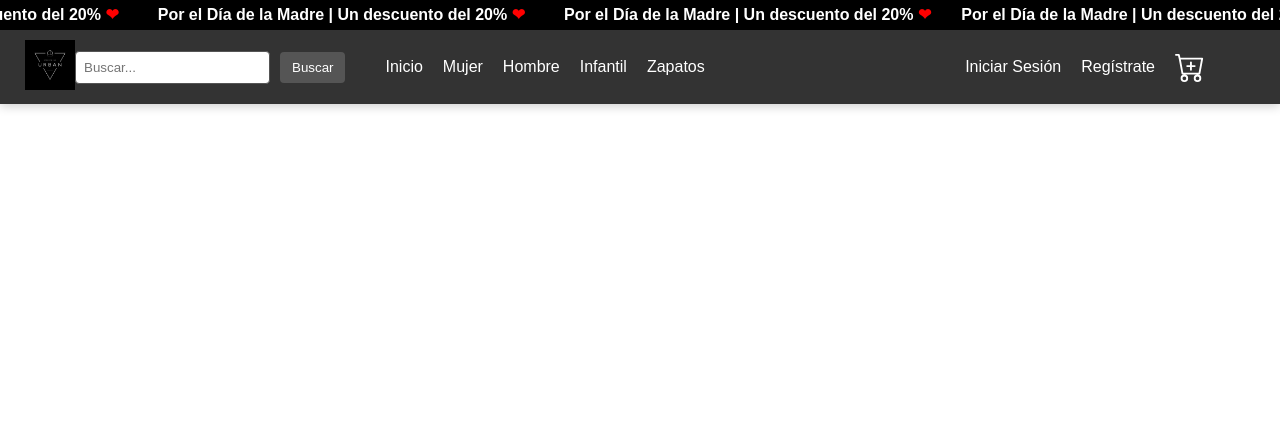
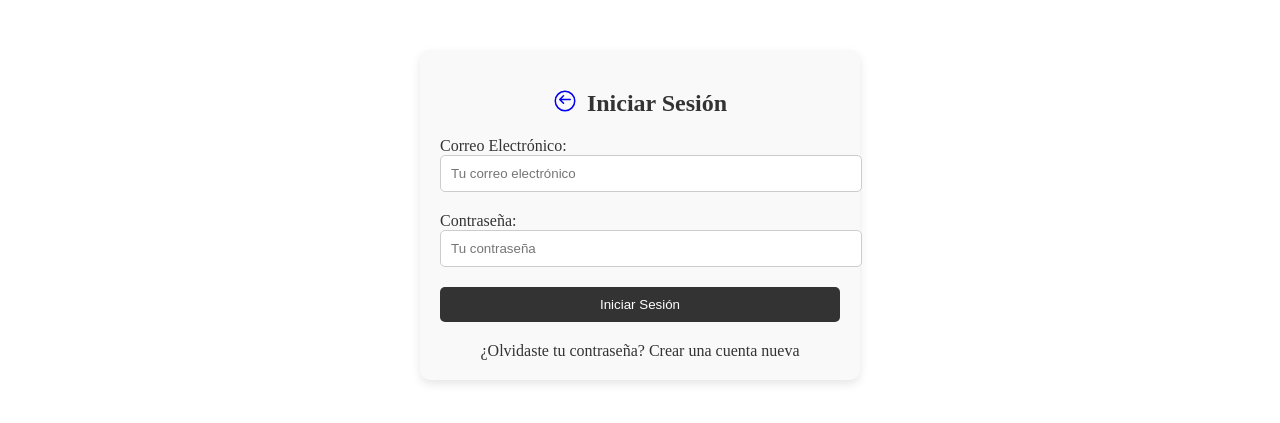
Before and after one commit to CristianF05/ecoomers, a Laravel app: page /Login in a window 1280 px wide. Shown: the top 423 px of the page. Run offline with Laravel 12, Linux system fonts and the light colour scheme.

Commit message:
desarrollo de login y registro

```diff
--- /dev/null
+++ b/resources/css/login.css
@@ -0,0 +1,85 @@
+/* login.css */
+
+/* Estilo general para el contenedor del formulario de inicio de sesión */
+.login-container {
+    max-width: 400px; /* Ancho máximo del contenedor */
+    margin: 50px auto; /* Centrar el contenedor */
+    padding: 20px; /* Espacio interno */
+    background-color: #f9f9f9; /* Fondo claro */
+    box-shadow: 0px 4px 10px rgba(0, 0, 0, 0.1); /* Sombra para dar profundidad */
+    border-radius: 10px; /* Bordes redondeados */
+}
+
+/* Estilo para el encabezado con la flecha y el título */
+.header {
+    display: flex;
+    align-items: center; /* Alinear verticalmente al centro */
+    justify-content: center; /* Centrar horizontalmente */
+    gap: 10px; /* Espacio entre la flecha y el título */
+}
+
+/* Estilo para la flecha de retroceso */
+.back-link {
+    text-decoration: none; /* Sin subrayado */
+    cursor: pointer; /* Cambia el cursor al pasar por el enlace */
+    transition: color 0.3s; /* Suavidad al cambiar de color */
+}
+
+.back-link:hover {
+    color: #f1c40f; /* Color dorado al pasar el ratón */
+}
+
+/* Estilo para el título */
+h2 {
+    font-size: 1.5em; /* Tamaño del título */
+    color: #333; /* Color del texto */
+}
+
+/* Estilo para los campos del formulario */
+.form-group {
+    margin-bottom: 20px; /* Espacio entre campos */
+}
+
+.form-group label {
+    display: block; /* Mostrar en una línea separada */
+    color: #333; /* Color del texto */
+}
+
+.form-group input {
+    width: 100%; /* Ocupa todo el ancho del contenedor */
+    padding: 10px; /* Espacio interno */
+    border: 1px solid #ccc; /* Borde claro */
+    border-radius: 5px; /* Bordes redondeados */
+}
+
+/* Estilo para el botón de inicio de sesión */
+.login-btn {
+    width: 100%; /* El botón ocupa todo el ancho */
+    padding: 10px; /* Espacio interno */
+    background-color: #333; /* Color de fondo oscuro */
+    color: white; /* Color del texto */
+    border: none; /* Sin bordes */
+    border-radius: 5px; /* Bordes redondeados */
+    cursor: pointer; /* Cursor de puntero para interacción */
+    transition: background-color 0.3s; /* Suavidad al cambiar de color */
+}
+
+.login-btn:hover {
+    background-color: #555; /* Color más claro al pasar el ratón */
+}
+
+/* Estilo para los enlaces adicionales (recuperar contraseña, crear cuenta) */
+.additional-links {
+    text-align: center; /* Centrar los enlaces */
+    margin-top: 20px; /* Espacio encima de los enlaces adicionales */
+}
+
+.additional-links a {
+    text-decoration: none; /* Sin subrayado */
+    color: #333; /* Color del texto */
+    transition: color 0.3s; /* Suavidad al cambiar de color */
+}
+
+.additional-links a:hover {
+    color: #f1c40f; /* Color dorado al pasar el ratón */
+}
--- a/resources/views/Login.blade.php
+++ b/resources/views/Login.blade.php
@@ -3,67 +3,38 @@
 <head>
     <meta charset="UTF-8">
     <meta name="viewport" content="width=device-width, initial-scale=1.0">
-    <title>Document</title>
-    <link rel="stylesheet" href="../resources/css/menu.css">
+    <title>Iniciar Sesión</title>
+    <link rel="stylesheet" href="../resources/css/login.css">
 </head>
 <body>
-    <!-- Banner de desplazamiento para promociones -->
-    <div class="scrolling-banner" id="scrolling-banner">
-        <div class="scrolling-text-wrapper">
-            <!-- Duplicar el texto para un efecto continuo -->
-            <span class="scrolling-text">
-                Por el Día de la Madre | Un descuento del 20% <span style="color: red;">❤</span>
-                <span class="separator"></span>
-                Por el Día de la Madre | Un descuento del 20% <span style="color: red;">❤</span>
-                <span class="separator"></span>
-                Por el Día de la Madre | Un descuento del 20% <span style="color: red;">❤</span>
-            </span>
-            <!-- Segunda copia para efecto continuo -->
-            <span class="scrolling-text">
-                Por el Día de la Madre | Un descuento del 20% <span style="color: red;">❤</span>
-                <span class="separator"></span>
-                Por el Día de la Madre | Un descuento del 20% <span style="color: red;">❤</span>
-                <span class="separator"></span>
-                Por el Día de la Madre | Un descuento del 20% <span style="color: red;">❤</span>
-                <span class="separator"></span>
-                Por el Día de la Madre | Un descuento del 20% <span style="color: red;">❤</span>
-            </span>
+
+<div class="login-container">
+        <div class="header">
+            <a href="http://localhost/ecommers/public" class="back-link"> <!-- Icono de flecha para volver -->
+                <svg xmlns="http://www.w3.org/2000/svg" width="24" height="24" fill="currentColor" class="bi bi-arrow-left-circle" viewBox="0 0 16 16">
+                    <path fill-rule="evenodd" d="M8 15A7 7 0 1 0 8 1a7 7 0 0 0 0 14zm0-1A6 6 0 1 1 8 2a6 6 0 0 1 0 12zm3.5-6.5a.5.5 0 0 0 0-1H5.707l1.647-1.646a.5.5 0 1 0-.708-.708l-2.5 2.5a.5.5 0 0 0 0 .708l2.5 2.5a.5.5 0 0 0 .708-.708L5.707 7.5H11.5z"/>
+                </svg>
+            </a>
+            <h2>Iniciar Sesión</h2> <!-- Título del formulario -->
+        </div>
+
+        <form action="/login" method="POST"> <!-- Cambia la acción según tu servidor -->
+            <div class="form-group">
+                <label for="email">Correo Electrónico:</label>
+                <input type="email" id="email" name="email" required placeholder="Tu correo electrónico">
+            </div>
+            <div class="form-group">
+                <label for="password">Contraseña:</label>
+                <input type="password" id="password" name="password" required placeholder="Tu contraseña">
+            </div>
+            <button type="submit" class="login-btn">Iniciar Sesión</button> <!-- Botón para iniciar sesión -->
+        </form>
+
+        <div class="additional-links">
+            <a href="#forgot-password">¿Olvidaste tu contraseña?</a> <!-- Enlace para recuperar la contraseña -->
+            <a href="http://localhost/ecommers/public/Registrarse">Crear una cuenta nueva</a> <!-- Enlace para crear una cuenta nueva -->
         </div>
     </div>
 
-    <header>
-        <nav class="navbar">
-
-            <div class="navbar-left">
-                <!-- Botón del menú de hamburguesa para pantallas pequeñas -->
-                <span class="menu-toggle">&#9776;</span>
-                <!-- Enlace del logo que redirige a la página de inicio -->
-                <a href="http://localhost/ecommers/public" class="nabar-logo">
-                    <img src="../resources/Imagenes_P/logo.jpeg" alt="Logo de la empresa"> <!-- Inserta el logo aquí -->
-                </a>
-                <!-- Barra de búsqueda y botón -->
-                <input type="text" class="search-bar" placeholder="Buscar...">
-                <button class="search-button">Buscar</button> <!-- Botón de búsqueda -->
-                <ul class="nav-links">
-                    <li><a href="http://localhost/ecommers/public">Inicio</a></li>
-                    <li><a href="http://localhost/ecommers/public/Rmujer">Mujer</a></li>
-                    <li><a href="http://localhost/ecommers/public/Rhombre">Hombre</a></li>
-                    <li><a href="http://localhost/ecommers/public/Rniños">Infantil</a></li>
-                    <li><a href="http://localhost/ecommers/public/Zapatos">Zapatos</a></li>
-                </ul>
-            </div>
-            <div class="navbar-right">
-                <a href="http://localhost/ecommers/public/Login" class="nav-link">Iniciar Sesión</a>
-                <a href="http://localhost/ecommers/public/Registrarse" class="nav-link">Regístrate</a>
-                <a href="http://localhost/ecommers/public/Carrito" class="cart-link">
-                <svg xmlns="http://www.w3.org/2000/svg" width="30" height="40" fill="currentColor" class="bi bi-cart-plus" viewBox="0 0 16 16">
-                    <path d="M9 5.5a.5.5 0 0 0-1 0V7H6.5a.5.5 0 0 0 0 1H8v1.5a.5.5 0 0 0 1 0V8h1.5a.5.5 0 0 0 0-1H9z"/>
-                    <path d="M.5 1a.5.5 0 0 0 0 1h1.11l.401 1.607 1.498 7.985A.5.5 0 0 0 4 12h1a2 2 0 1 0 0 4 2 2 0 0 0 0-4h7a2 2 0 1 0 0 4 2 2 0 0 0 0-4h1a.5.5 0 0 0 .491-.408l1.5-8A.5.5 0 0 0 14.5 3H2.89l-.405-1.621A.5.5 0 0 0 2 1zm3.915 10L3.102 4h10.796l-1.313 7zM6 14a1 1 0 1 1-2 0 1 1 0 0 1 2 0m7 0a1 1 0 1 1-2 0 1 1 0 0 1 2 0"/>
-                </svg>
-                </a>
-            </div>
-        </nav>
-    </header>
-
 </body>
 </html>
```
Also changed, not shown: resources/css/registrar.css (added, +85 -0 lines), resources/views/Registrarte.blade.php (+38 -56 lines), resources/css/hombre.css (added), resources/css/mujer.css (added), resources/css/niño.css (added), resources/css/zapatos.css (added).
